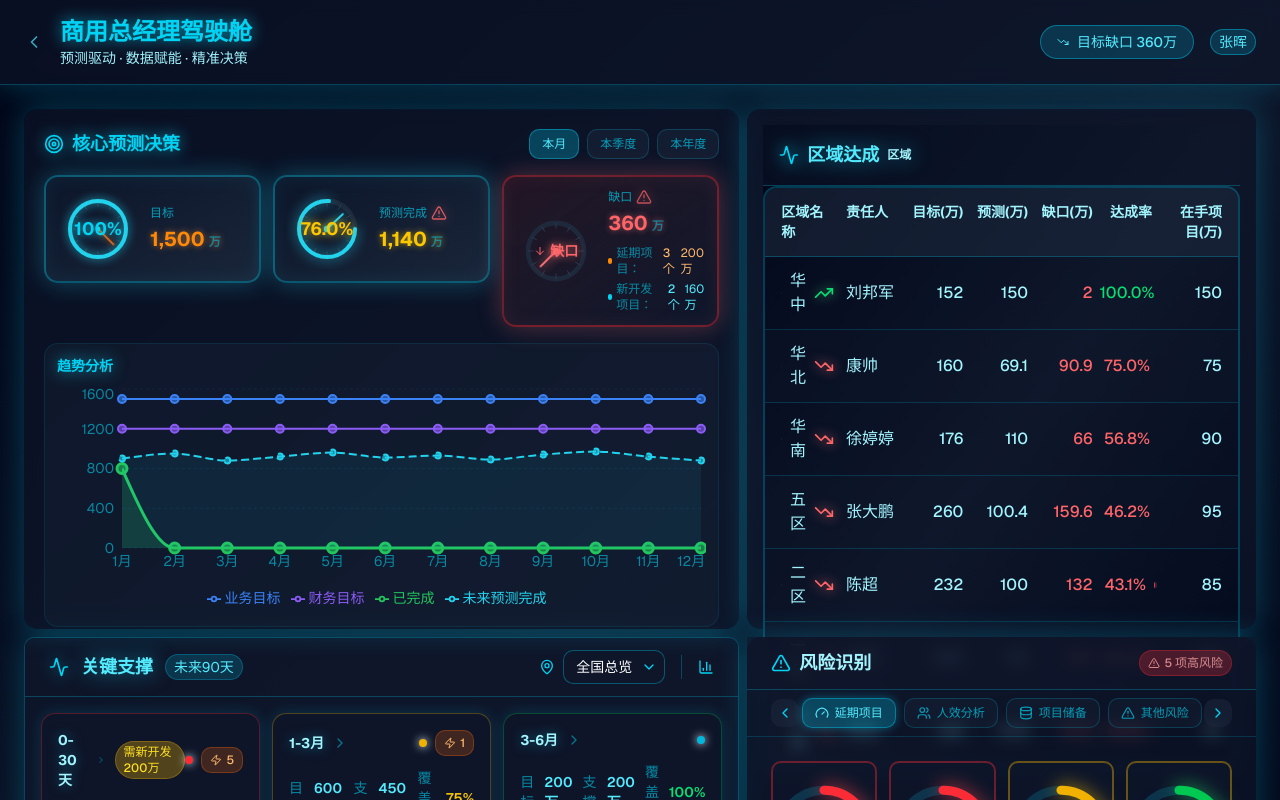
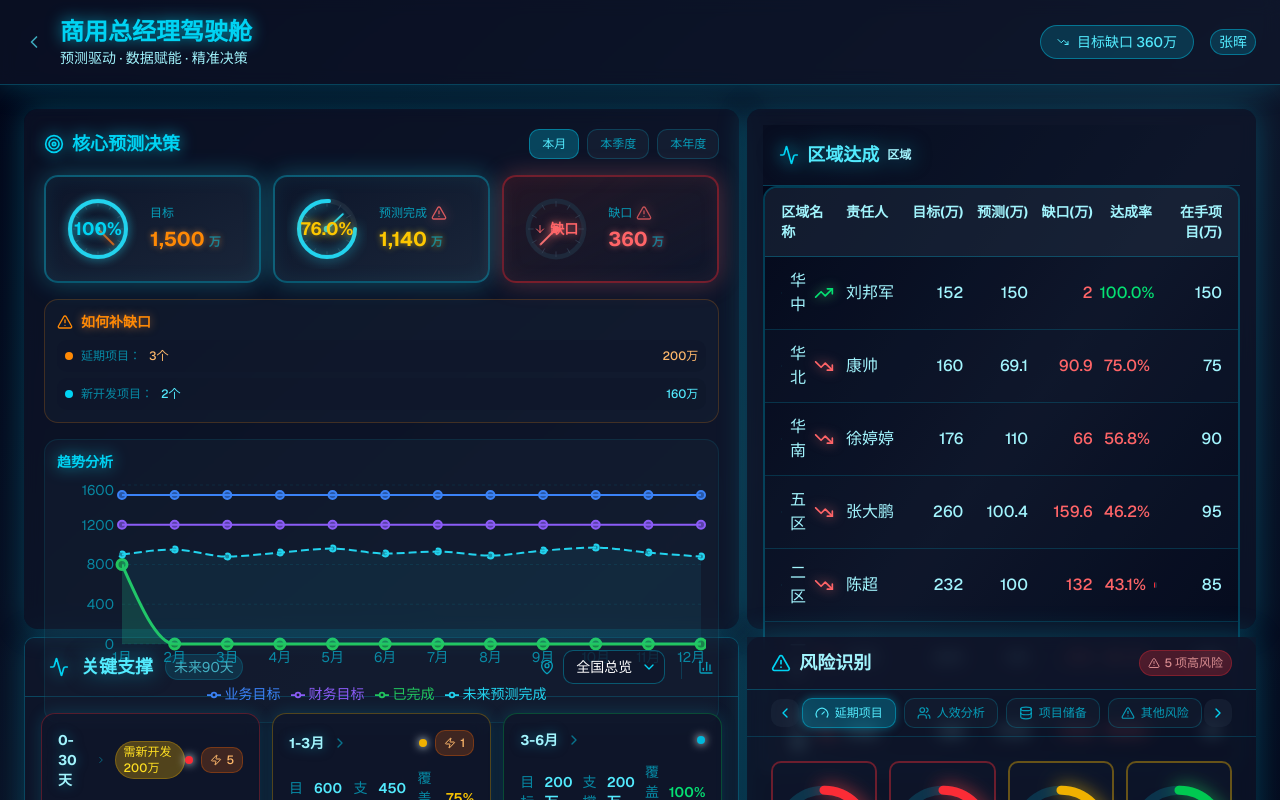
Before and after one commit to navylee1990/coze_jsc, a Next.js app: page /gm in a window 1280 px wide. Shown: the top 800 px of the page. Built offline with nearby package versions, Linux system fonts and the light colour scheme.

Commit message:
fix(gm): 统一三个指标卡片高度，将"如何补缺口"内容移至外部

```diff
--- a/src/app/gm/page.tsx
+++ b/src/app/gm/page.tsx
@@ -965,36 +965,45 @@ export default function GMDashboard() {
                           {animatedGap <= 0 ? '+' : ''}{Math.abs(animatedGap).toFixed(0)}
                           <span className="text-xs text-cyan-400/50 ml-1">万</span>
                         </div>
-                        {/* 如何补缺口 */}
-                        {animatedGap > 0 && (
-                          <div className="mt-2 space-y-1">
-                            <div className="flex items-center gap-1 text-xs">
-                              <div className="w-1.5 h-1.5 rounded-full bg-orange-400"></div>
-                              <span className="text-cyan-400/60">延期项目：</span>
-                              <span className="text-orange-300 font-medium">
-                                {getTimeRangeData().gapSolution?.delayedProjects.count || 0}个
-                              </span>
-                              <span className="text-orange-300">
-                                {getTimeRangeData().gapSolution?.delayedProjects.amount || 0}万
-                              </span>
-                            </div>
-                            <div className="flex items-center gap-1 text-xs">
-                              <div className="w-1.5 h-1.5 rounded-full bg-cyan-400"></div>
-                              <span className="text-cyan-400/60">新开发项目：</span>
-                              <span className="text-cyan-300 font-medium">
-                                {getTimeRangeData().gapSolution?.newProjectsNeeded.count || 0}个
-                              </span>
-                              <span className="text-cyan-300">
-                                {getTimeRangeData().gapSolution?.newProjectsNeeded.amount || 0}万
-                              </span>
-                            </div>
-                          </div>
-                        )}
                       </div>
                     </div>
                   </div>
                 </div>
               </div>
+
+              {/* 如何补缺口 - 只在存在缺口时显示 */}
+              {animatedGap > 0 && (
+                <div className="bg-slate-800/30 rounded-xl p-3 border border-orange-400/20 mb-4">
+                  <div className="flex items-center gap-2 mb-2">
+                    <AlertTriangle className="w-4 h-4 text-orange-400" />
+                    <h4 className="text-sm font-semibold text-orange-400" style={{ textShadow: '0 0 8px rgba(251, 146, 60, 0.6)' }}>
+                      如何补缺口
+                    </h4>
+                  </div>
+                  <div className="space-y-1.5">
+                    <div className="flex items-center gap-2 text-xs bg-slate-900/50 rounded-lg p-2">
+                      <div className="w-2 h-2 rounded-full bg-orange-400 flex-shrink-0"></div>
+                      <span className="text-cyan-400/60">延期项目：</span>
+                      <span className="text-orange-300 font-medium flex-1">
+                        {getTimeRangeData().gapSolution?.delayedProjects.count || 0}个
+                      </span>
+                      <span className="text-orange-300 font-medium">
+                        {getTimeRangeData().gapSolution?.delayedProjects.amount || 0}万
+                      </span>
+                    </div>
+                    <div className="flex items-center gap-2 text-xs bg-slate-900/50 rounded-lg p-2">
+                      <div className="w-2 h-2 rounded-full bg-cyan-400 flex-shrink-0"></div>
+                      <span className="text-cyan-400/60">新开发项目：</span>
+                      <span className="text-cyan-300 font-medium flex-1">
+                        {getTimeRangeData().gapSolution?.newProjectsNeeded.count || 0}个
+                      </span>
+                      <span className="text-cyan-300 font-medium">
+                        {getTimeRangeData().gapSolution?.newProjectsNeeded.amount || 0}万
+                      </span>
+                    </div>
+                  </div>
+                </div>
+              )}
 
               {/* 趋势图表 */}
               <div className="bg-slate-800/30 rounded-xl p-3 border border-cyan-400/10">
```
